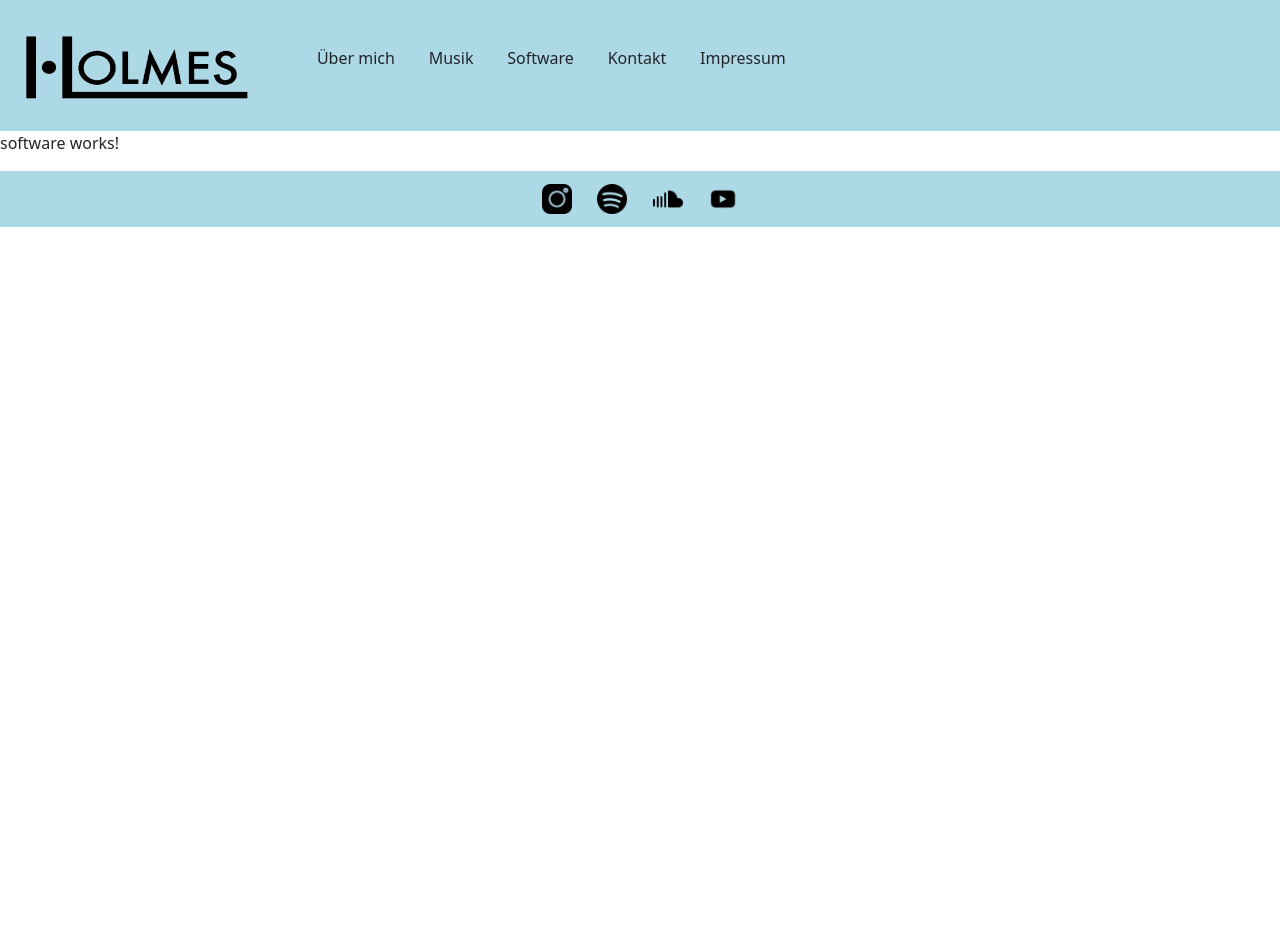
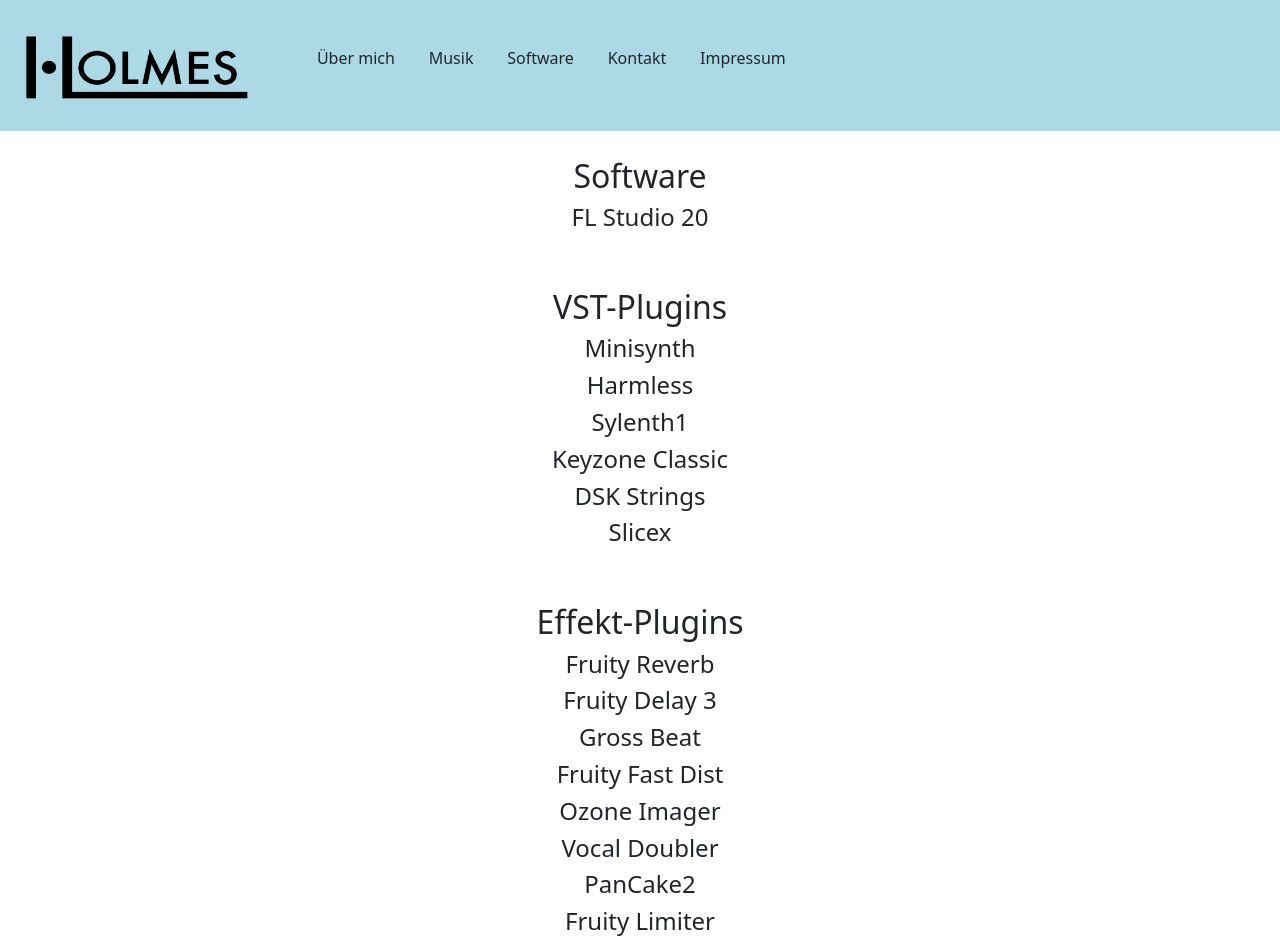
Before and after one commit to mikpipe/holmes-website, an Angular app in the folder holmes-website/: page /software in a window 1280 px wide. Shown: the top 947 px of the page. Before the commit the page ends 800 px from the top, so only its background shows below. Built offline with nearby package versions, Linux system fonts and the light colour scheme.

Commit message:
Software page filled

```diff
--- a/holmes-website/src/app/software/software.component.html
+++ b/holmes-website/src/app/software/software.component.html
@@ -1 +1,81 @@
-<p>software works!</p>
+<div id="main">
+    <div>
+        <h2>Software</h2>
+
+        <div>
+            <h4>FL Studio 20</h4>
+        </div>
+    </div>
+
+    <br><br>
+
+    <div>
+        <h2>VST-Plugins</h2>
+
+        <div>
+            <h4>Minisynth</h4>
+        </div>
+
+        <div>
+            <h4>Harmless</h4>
+        </div>
+
+        <div>
+            <h4>Sylenth1</h4>
+        </div>
+
+        <div>
+            <h4>Keyzone Classic</h4>
+        </div>
+
+        <div>
+            <h4>DSK Strings</h4>
+        </div>
+
+        <div>
+            <h4>Slicex</h4>
+        </div>
+    </div>
+
+    <br><br>
+
+    <div>
+        <h2>Effekt-Plugins</h2>
+
+        <div>
+            <h4>Fruity Reverb</h4>
+        </div>
+
+        <div>
+            <h4>Fruity Delay 3</h4>
+        </div>
+
+        <div>
+            <h4>Gross Beat</h4>
+        </div>
+
+        <div>
+            <h4>Fruity Fast Dist</h4>
+        </div>
+
+        <div>
+            <h4>Ozone Imager</h4>
+        </div>
+
+        <div>
+            <h4>Vocal Doubler</h4>
+        </div>
+
+        <div>
+            <h4>PanCake2</h4>
+        </div>
+
+        <div>
+            <h4>Fruity Limiter</h4>
+        </div>
+
+        <div>
+            <h4>Fruity Compressor</h4>
+        </div>
+    </div>
+</div>
--- a/holmes-website/src/app/software/software.component.scss
+++ b/holmes-website/src/app/software/software.component.scss
@@ -0,0 +1,4 @@
+#main {
+    padding: 2%;
+    text-align: center;
+}
```
